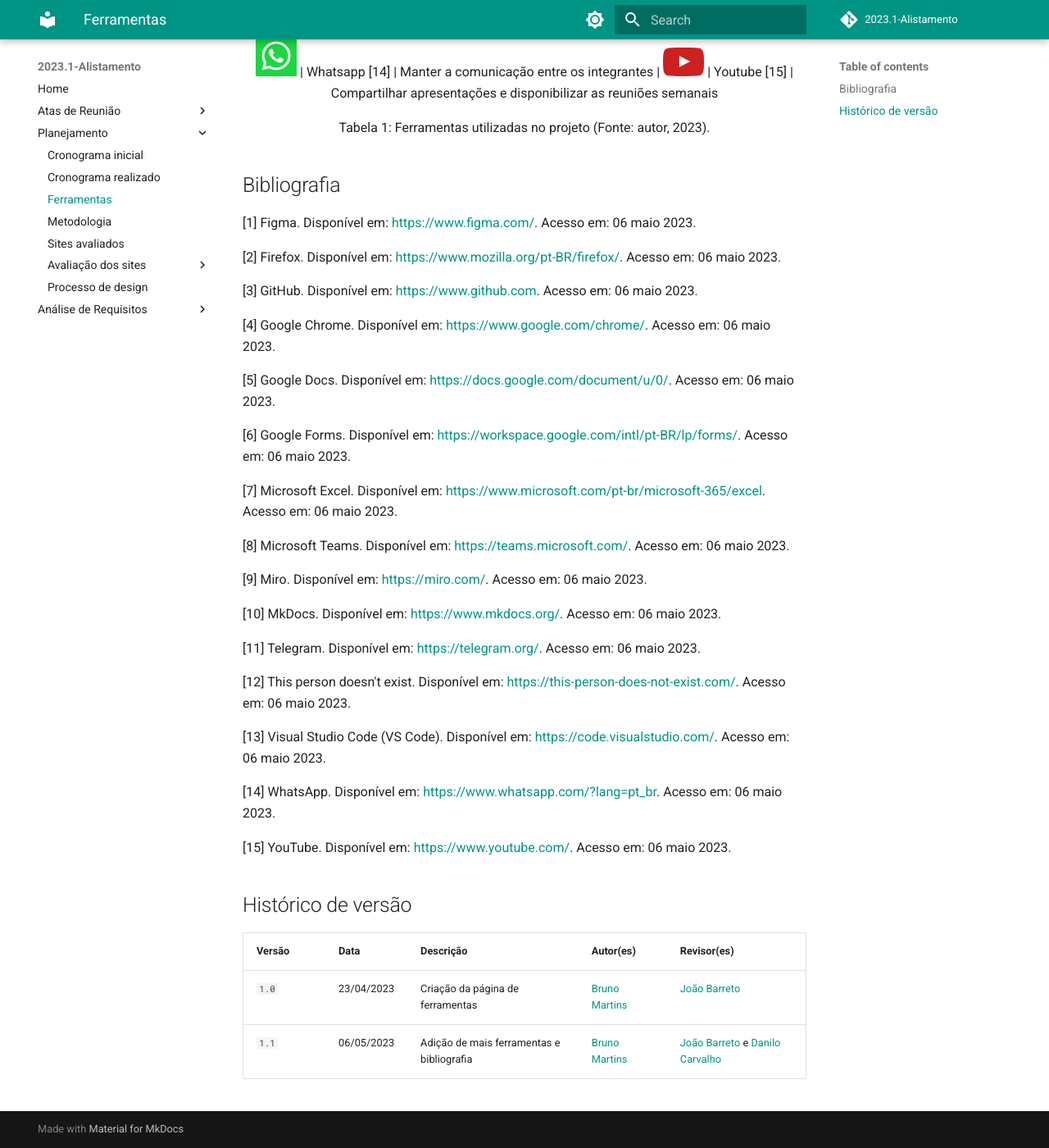
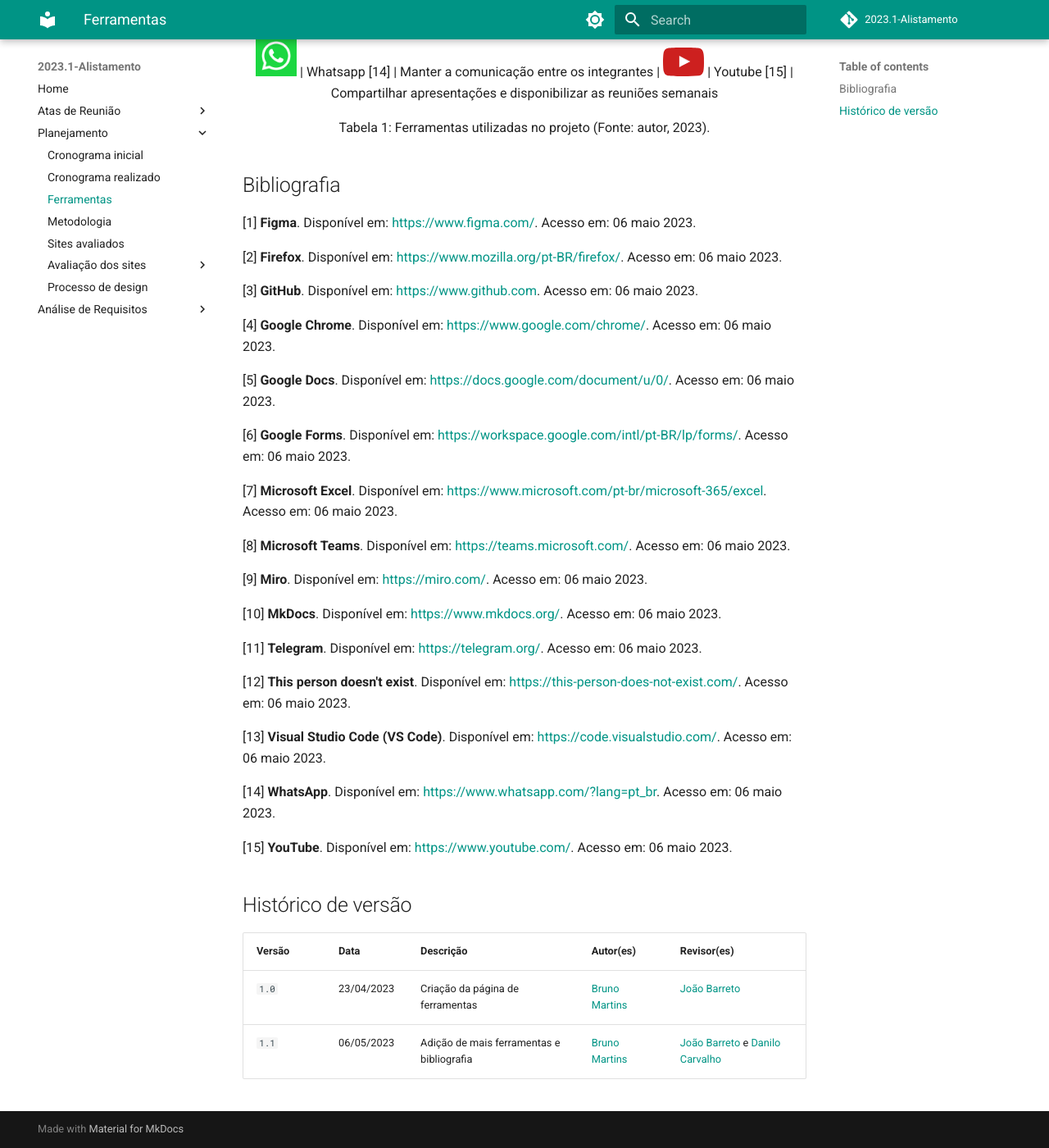
Before and after one commit to Interacao-Humano-Computador/2023.1-Alistamento, an MkDocs documentation site: the page built from docs/planejamento/ferramentas.md, in a window 1280 px wide and 1400 px high, scrolled down 900 px. Shown: the whole window at 82% size. Built offline with MkDocs 1.6.1 and Material for MkDocs 9.7.7, drawn with Linux system fonts in a browser that asks for light colours; comment, search, counter and statistics services are not loaded.

```diff
--- a/docs/planejamento/ferramentas.md
+++ b/docs/planejamento/ferramentas.md
@@ -27,35 +27,35 @@ Logo | Ferramenta | Finalidade |
 </div>
 
 ## Bibliografia
-[1] Figma. Disponível em: [https://www.figma.com/](https://www.figma.com/). Acesso em: 06 maio 2023.
+[1] **Figma**. Disponível em: [https://www.figma.com/](https://www.figma.com/). Acesso em: 06 maio 2023.
 
-[2] Firefox. Disponível em: [https://www.mozilla.org/pt-BR/firefox/](https://www.mozilla.org/pt-BR/firefox/). Acesso em: 06 maio 2023.
+[2] **Firefox**. Disponível em: [https://www.mozilla.org/pt-BR/firefox/](https://www.mozilla.org/pt-BR/firefox/). Acesso em: 06 maio 2023.
 
-[3] GitHub. Disponível em: [https://www.github.com](https://www.github.com). Acesso em: 06 maio 2023.
+[3] **GitHub**. Disponível em: [https://www.github.com](https://www.github.com). Acesso em: 06 maio 2023.
 
-[4] Google Chrome. Disponível em: [https://www.google.com/chrome/](https://www.google.com/chrome/). Acesso em: 06 maio 2023.
+[4] **Google Chrome**. Disponível em: [https://www.google.com/chrome/](https://www.google.com/chrome/). Acesso em: 06 maio 2023.
 
-[5] Google Docs. Disponível em: [https://docs.google.com/document/u/0/](https://docs.google.com/document/u/0/). Acesso em: 06 maio 2023.
+[5] **Google Docs**. Disponível em: [https://docs.google.com/document/u/0/](https://docs.google.com/document/u/0/). Acesso em: 06 maio 2023.
 
-[6] Google Forms. Disponível em: [https://workspace.google.com/intl/pt-BR/lp/forms/](https://workspace.google.com/intl/pt-BR/lp/forms/). Acesso em: 06 maio 2023.
+[6] **Google Forms**. Disponível em: [https://workspace.google.com/intl/pt-BR/lp/forms/](https://workspace.google.com/intl/pt-BR/lp/forms/). Acesso em: 06 maio 2023.
 
-[7] Microsoft Excel. Disponível em: [https://www.microsoft.com/pt-br/microsoft-365/excel](https://www.microsoft.com/pt-br/microsoft-365/excel). Acesso em: 06 maio 2023.
+[7] **Microsoft Excel**. Disponível em: [https://www.microsoft.com/pt-br/microsoft-365/excel](https://www.microsoft.com/pt-br/microsoft-365/excel). Acesso em: 06 maio 2023.
 
-[8] Microsoft Teams. Disponível em: [https://teams.microsoft.com/](https://teams.microsoft.com/). Acesso em: 06 maio 2023.
+[8] **Microsoft Teams**. Disponível em: [https://teams.microsoft.com/](https://teams.microsoft.com/). Acesso em: 06 maio 2023.
 
-[9] Miro. Disponível em: [https://miro.com/](https://miro.com/). Acesso em: 06 maio 2023.
+[9] **Miro**. Disponível em: [https://miro.com/](https://miro.com/). Acesso em: 06 maio 2023.
 
-[10] MkDocs. Disponível em: [https://www.mkdocs.org/](https://www.mkdocs.org/). Acesso em: 06 maio 2023.
+[10] **MkDocs**. Disponível em: [https://www.mkdocs.org/](https://www.mkdocs.org/). Acesso em: 06 maio 2023.
 
-[11] Telegram. Disponível em: [https://telegram.org/](https://telegram.org/). Acesso em: 06 maio 2023.
+[11] **Telegram**. Disponível em: [https://telegram.org/](https://telegram.org/). Acesso em: 06 maio 2023.
 
-[12] This person doesn't exist. Disponível em: [https://this-person-does-not-exist.com/](https://this-person-does-not-exist.com/). Acesso em: 06 maio 2023.
+[12] **This person doesn't exist**. Disponível em: [https://this-person-does-not-exist.com/](https://this-person-does-not-exist.com/). Acesso em: 06 maio 2023.
 
-[13] Visual Studio Code (VS Code). Disponível em: [https://code.visualstudio.com/](https://code.visualstudio.com/). Acesso em: 06 maio 2023.
+[13] **Visual Studio Code (VS Code)**. Disponível em: [https://code.visualstudio.com/](https://code.visualstudio.com/). Acesso em: 06 maio 2023.
 
-[14] WhatsApp. Disponível em: [https://www.whatsapp.com/?lang=pt_br](https://www.whatsapp.com/?lang=pt_br). Acesso em: 06 maio 2023.
+[14] **WhatsApp**. Disponível em: [https://www.whatsapp.com/?lang=pt_br](https://www.whatsapp.com/?lang=pt_br). Acesso em: 06 maio 2023.
 
-[15] YouTube. Disponível em: [https://www.youtube.com/](https://www.youtube.com/). Acesso em: 06 maio 2023.
+[15] **YouTube**. Disponível em: [https://www.youtube.com/](https://www.youtube.com/). Acesso em: 06 maio 2023.
 
 ## Histórico de versão
 | Versão | Data | Descrição | Autor(es) | Revisor(es) |
```
